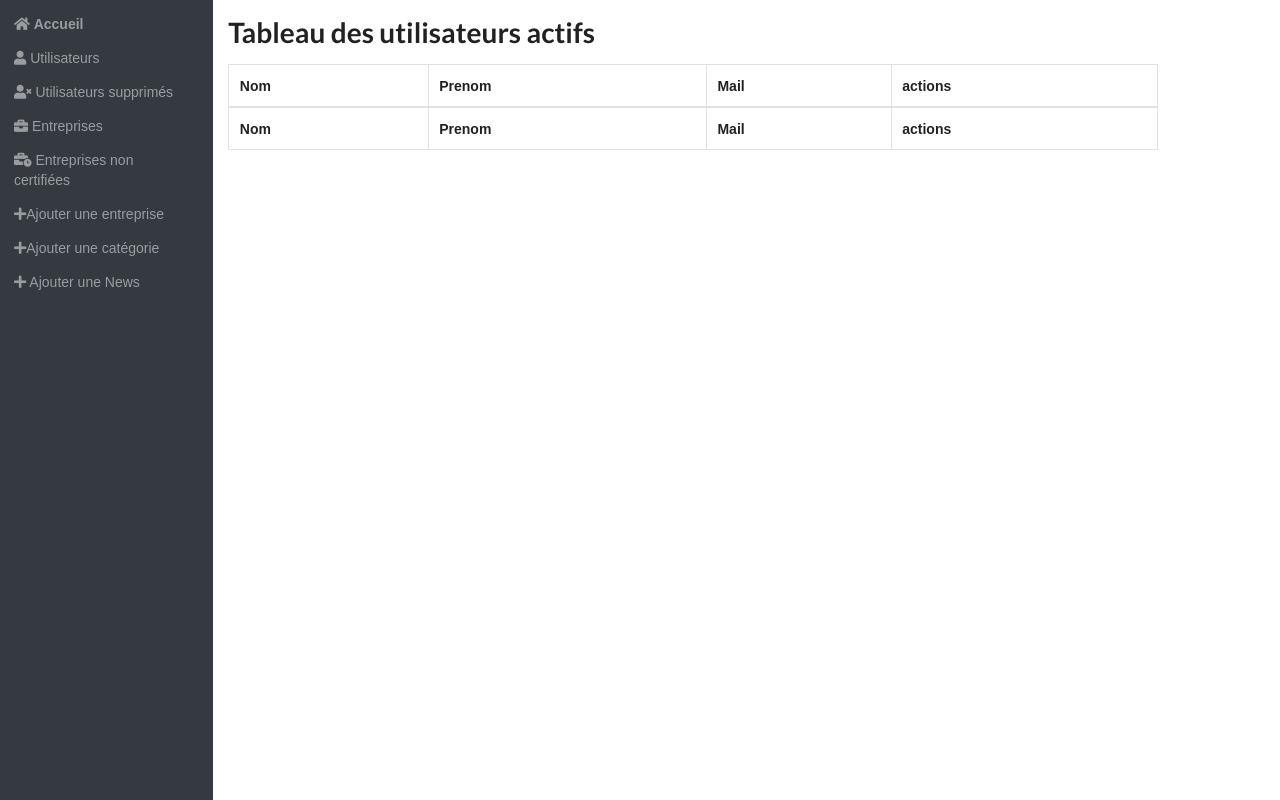
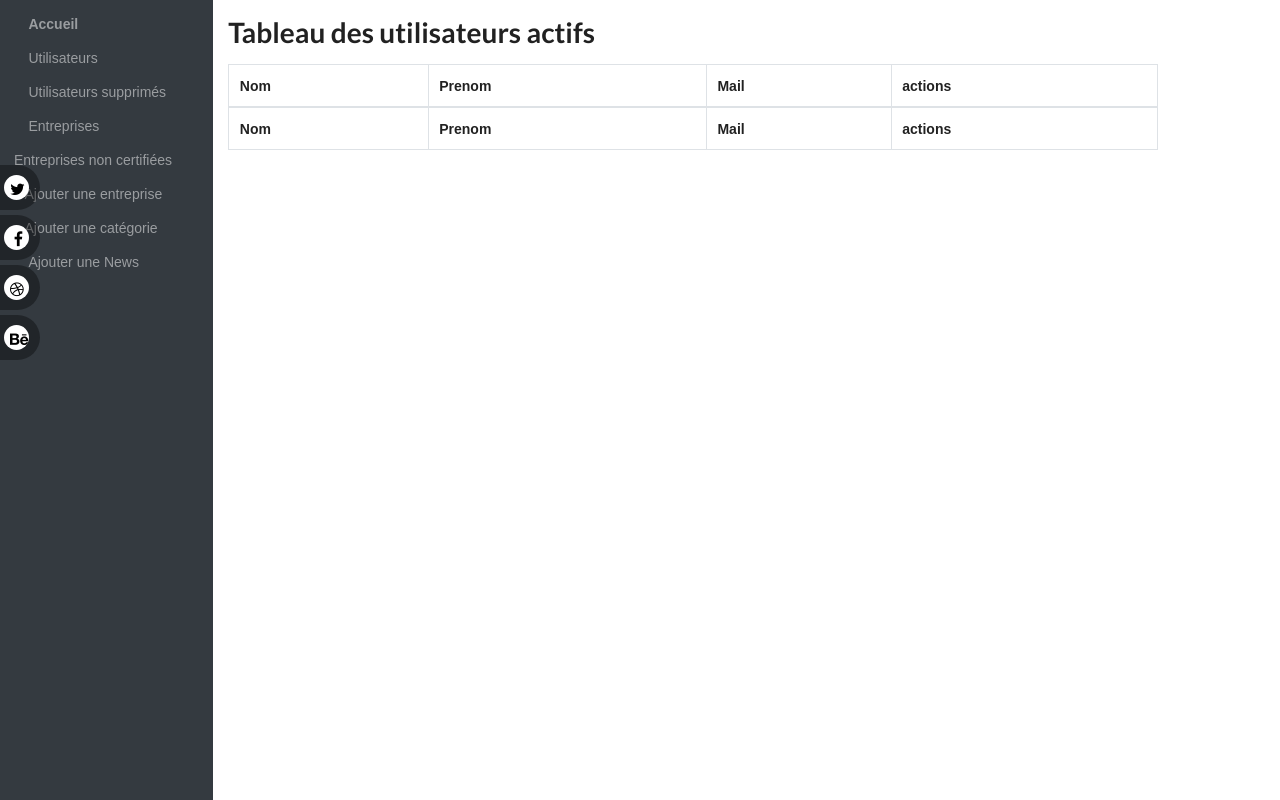
Before and after one commit to francoisvid/vava, a Symfony app: template templates/admin/index.html.twig in a window 1280 px wide. Run offline with Twig, Linux system fonts and the light colour scheme; the template is opened without the code that fills it, so the values that code supplies are empty; some libraries are stand-ins or nearby versions.

Commit message:
Maj Style 1.2

```diff
--- a/templates/base.html.twig
+++ b/templates/base.html.twig
@@ -8,28 +8,127 @@
     <link rel="stylesheet" href="https://stackpath.bootstrapcdn.com/bootstrap/4.1.3/css/bootstrap.min.css" integrity="sha384-MCw98/SFnGE8fJT3GXwEOngsV7Zt27NXFoaoApmYm81iuXoPkFOJwJ8ERdknLPMO" crossorigin="anonymous">
     <link rel="stylesheet" href="https://cdnjs.cloudflare.com/ajax/libs/semantic-ui/2.3.1/semantic.min.css">
     <link rel="stylesheet" href="https://cdn.datatables.net/1.10.19/css/dataTables.semanticui.min.css">
-    <link rel="stylesheet" href="https://use.fontawesome.com/releases/v5.3.1/css/all.css" integrity="sha384-mzrmE5qonljUremFsqc01SB46JvROS7bZs3IO2EmfFsd15uHvIt+Y8vEf7N7fWAU" crossorigin="anonymous">
+    {#<link rel="stylesheet" href="https://use.fontawesome.com/releases/v5.3.1/css/all.css" integrity="sha384-mzrmE5qonljUremFsqc01SB46JvROS7bZs3IO2EmfFsd15uHvIt+Y8vEf7N7fWAU" crossorigin="anonymous">#}
     <link rel="stylesheet" href="{{ asset("./build/css/base.css") }}">
     <link rel="stylesheet" href="{{ asset("./build/css/style.css") }}">
     <link href="https://fonts.googleapis.com/css?family=Montserrat+Alternates" rel="stylesheet">    <!-- Font Awesome -->
     <link rel="stylesheet" href="https://maxcdn.bootstrapcdn.com/font-awesome/4.7.0/css/font-awesome.min.css">
-    <!-- Bootstrap core CSS -->
-    {#<link href="https://cdnjs.cloudflare.com/ajax/libs/twitter-bootstrap/4.1.3/css/bootstrap.min.css" rel="stylesheet">#}
-    <!-- Material Design Bootstrap -->
-    {#<link href="https://cdnjs.cloudflare.com/ajax/libs/mdbootstrap/4.5.10/css/mdb.min.css" rel="stylesheet">#}
 
+    {#<link href='https://fonts.googleapis.com/css?family=Raleway:400,200' rel='stylesheet' type='text/css'>#}
 
-    {#<link rel="shortcut icon" href="../assets/img/logovava.png" type="image/x-icon">#}
-    {#<link rel="icon" href="../assets/img/logovava.png" type="image/x-icon">#}
-    {#<link rel="stylesheet" href="https://stackpath.bootstrapcdn.com/bootstrap/4.1.3/css/bootstrap.min.css" integrity="sha384-MCw98/SFnGE8fJT3GXwEOngsV7Zt27NXFoaoApmYm81iuXoPkFOJwJ8ERdknLPMO" crossorigin="anonymous">#}
-    {#<link rel="stylesheet" href="https://cdnjs.cloudflare.com/ajax/libs/semantic-ui/2.3.1/semantic.min.css">#}
-    {#<link rel="stylesheet" href="https://cdn.datatables.net/1.10.19/css/dataTables.semanticui.min.css">#}
-    {#<link rel="stylesheet" href="../public/build/css/base.css">#}
-    {#<link href="//netdna.bootstrapcdn.com/font-awesome/4.0.3/css/font-awesome.min.css" rel="stylesheet" type="text/css" />#}
+    <link href="//netdna.bootstrapcdn.com/font-awesome/4.1.0/css/font-awesome.min.css" rel="stylesheet">
+</head>
+<style>
+    a {
+        color: #fff;
+        text-decoration: none;
+    }
+    .me {
+        width: 400px;
+        margin: 90px auto;
+    }
+    .me p,
+    .me h1 {
+        text-transform: uppercase;
+        letter-spacing: 3px;
+        text-align: center;
+    }
+    .me p {
+        font-weight: 200;
+    }
+    .me span {
+        font-weight: bold;
+    }
+    .social {
+        position: fixed;
+        top: 20%;
+        z-index: 1;
+    }
+    .social ul {
+        padding: 0px;
+        -webkit-transform: translate(-270px, 0);
+        -moz-transform: translate(-270px, 0);
+        -ms-transform: translate(-270px, 0);
+        -o-transform: translate(-270px, 0);
+        transform: translate(-270px, 0);
+    }
+    .social ul li {
+        display: block;
+        margin: 5px;
+        background: rgba(0, 0, 0, 0.36);
+        width: 305px;
+        text-align: right;
+        padding: 10px;
+        -webkit-border-radius: 0 30px 30px 0;
+        -moz-border-radius: 0 30px 30px 0;
+        border-radius: 0 30px 30px 0;
+        -webkit-transition: all 1s;
+        -moz-transition: all 1s;
+        -ms-transition: all 1s;
+        -o-transition: all 1s;
+        transition: all 1s;
+    }
+    .social ul li:hover {
+        -webkit-transform: translate(110px, 0);
+        -moz-transform: translate(110px, 0);
+        -ms-transform: translate(110px, 0);
+        -o-transform: translate(110px, 0);
+        transform: translate(110px, 0);
+        background: rgba(255, 255, 255, 0.4);
+    }
+    .social ul li:hover a {
+        color: #000;
+    }
+    .social ul li:hover i {
+        color: #fff;
+        background: #7cdf92;
+        -webkit-transform: rotate(360deg);
+        -moz-transform: rotate(360deg);
+        -ms-transform: rotate(360deg);
+        -o-transform: rotate(360deg);
+        transform: rotate(360deg);
+        -webkit-transition: all 1s;
+        -moz-transition: all 1s;
+        -ms-transition: all 1s;
+        -o-transition: all 1s;
+        transition: all 1s;
+    }
+    .social ul li i {
+        margin-left: 19px;
+        margin-right: 1px;
+        color: #000;
+        background: #fff;
+        padding: 6px;
+        -webkit-border-radius: 50%;
+        -moz-border-radius: 50%;
+        border-radius: 50%;
+        width: 25px;
+        height: 25px;
+        font-size: 16px;
+        background: #ffffff;
+        -webkit-transform: rotate(0deg);
+        -moz-transform: rotate(0deg);
+        -ms-transform: rotate(0deg);
+        -o-transform: rotate(0deg);
+        transform: rotate(0deg);
+    }
 
+    /*body {*/
+        /*background: #25343F;*/
+        /*color: #fff;*/
+        /*font-family: 'Raleway', sans-serif;*/
+    /*}*/
+</style>
+<body>
+    <nav class="social">
+        <ul>
+            <li><a href="https://twitter.com/gian_michelle">Twitter <i class="fa fa-twitter"></i></a></li>
+            <li><a href="https://facebook.com/">Facebook <i class="fa fa-facebook"></i></a></li>
+            <li><a href="http://dribbble.com/gian_michelle">Dribbble <i class="fa fa-dribbble"></i></a></li>
+            <li><a href="http://behance.net/gianm">Behance <i class="fa fa-behance"></i></a></li>
+        </ul>
+    </nav>
 
-</head>
-<body>
 
 
 {% block navbar %}
--- a/templates/map/index.html.twig
+++ b/templates/map/index.html.twig
@@ -85,7 +85,8 @@
 
     <div class="jumbotron" style="background-image:url('{{ asset('./build/image/background.png') }}');">
         <div class="container" style="text-align: center">
-            <h1 class="display-3">Bienvenue sur Signe</h1>
+            <h1 style="font-size: 60px; margin-top: 30px; color: #f5f6fa; font-family: 'Montserrat Alternates', sans-serif;">Bienvenue sur <img src="{{ asset('./build/image/logovava.png') }}" style="width: 300px" alt=""></h1>
+
         </div>
     </div>
     <div id="map" style="display: inline-block; height: 382px;">
```
Also changed, not shown: src/Controller/MapController.php (+11 -3 lines).
